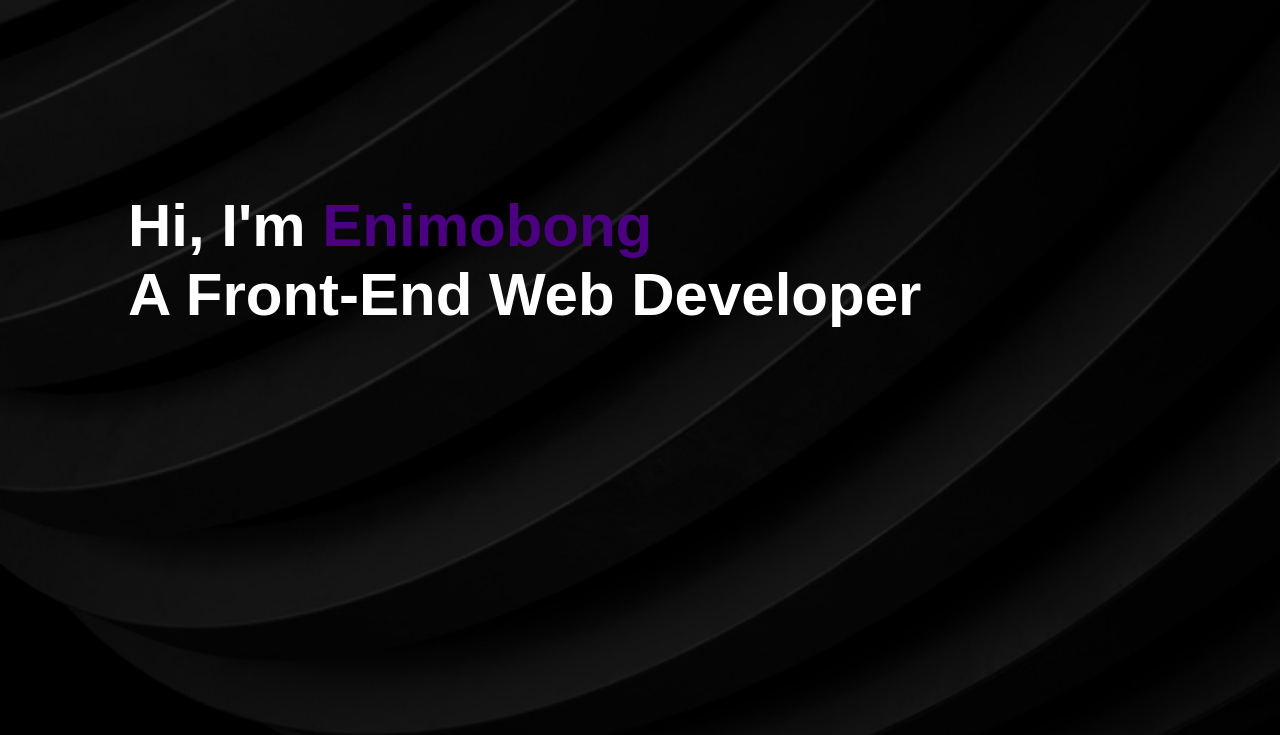
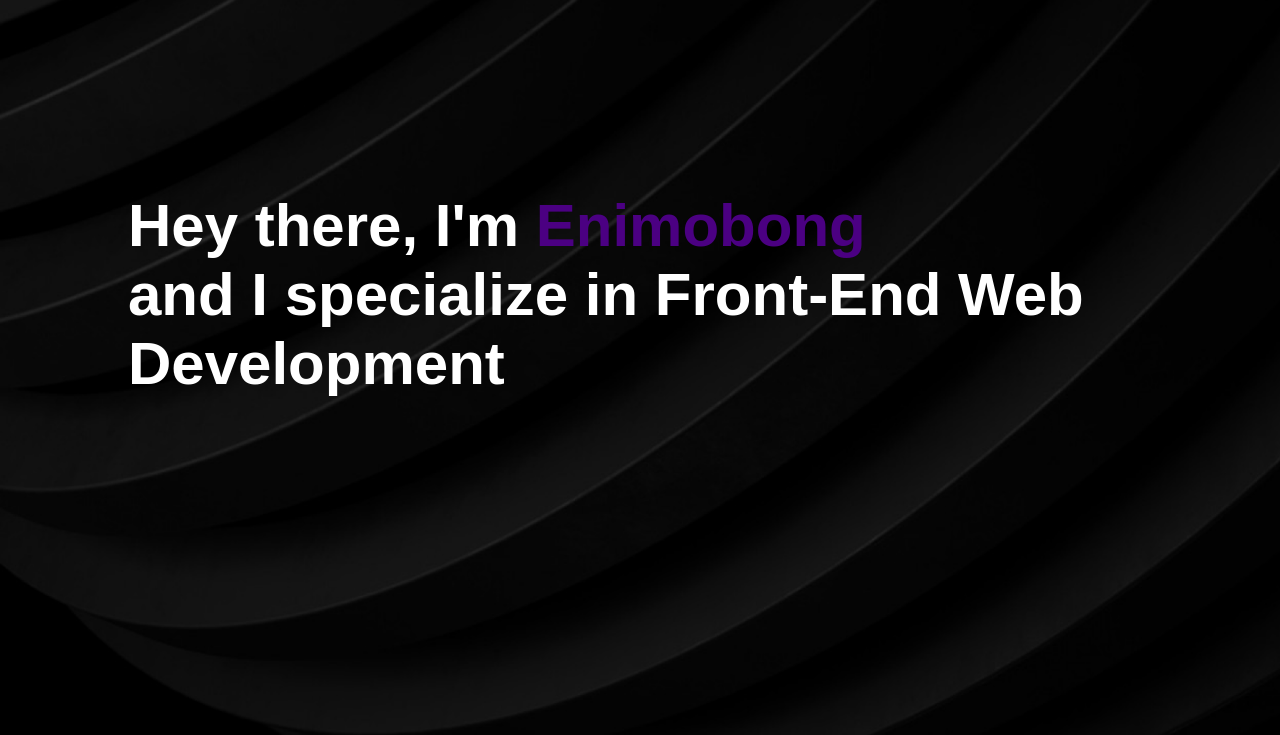
Before and after one commit to BelieveUdoka/Portfolio, a plain HTML site: page index.html in a window 1280 px wide. Shown: the part 65-800 px from the top of the page. Drawn offline with Linux system fonts and the light colour scheme.

Commit message:
Update index.html

```diff
--- a/index.html
+++ b/index.html
@@ -23,7 +23,7 @@
                 <i class="fa-solid fa-bars" onclick="openmenu()"></i>
             </nav>
             <div class="header-text">
-                <h1>Hi, I'm <span>Enimobong</span><br>A Front-End Web Developer</h1>
+                <h1>Hey there, I'm <span>Enimobong</span><br>and I specialize in Front-End Web Development</h1>
             </div>
         </div>
     </div>
```
